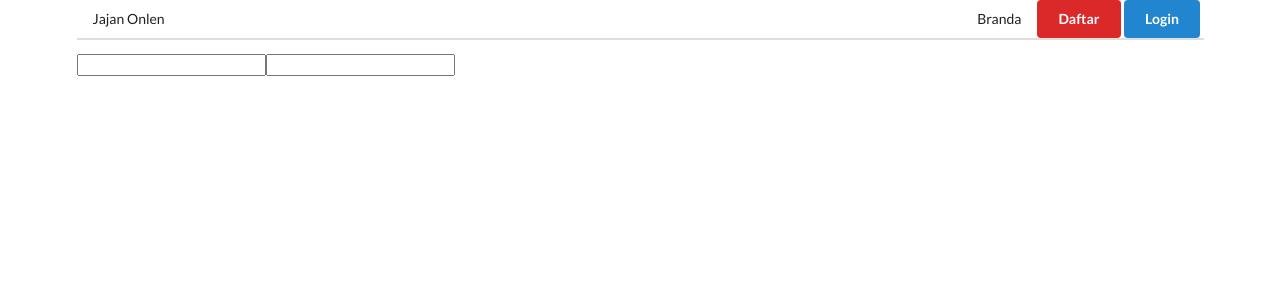
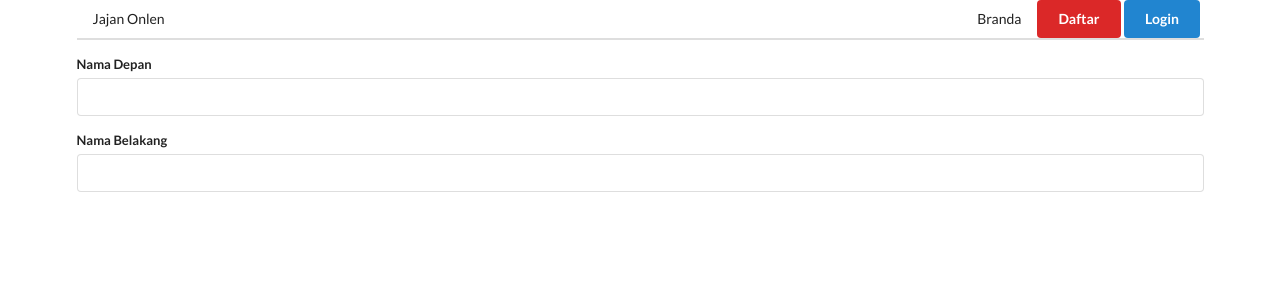
Before and after one commit to fahmi-arff/Jajan-comerce, a React (Create React App) app in the folder client/: page /profile/create in a window 1280 px wide. Shown: the top 300 px of the page. Built offline with nearby package versions, Linux system fonts and the light colour scheme.

Commit message:
customizing form fields

```diff
--- a/client/src/components/profileOnlen/CreateProfile.js
+++ b/client/src/components/profileOnlen/CreateProfile.js
@@ -2,14 +2,19 @@ import React from 'react';
 import { Field, reduxForm } from 'redux-form'
 
 class CreateProfile extends React.Component {
-  renderInput({ input }){
-    return <input {...input}/>
+  renderInput({ input, label }){
+    return (
+      <div className="field">
+        <label>{label}</label>
+        <input {...input} />
+      </div>
+    )
   }
   render() {
     return (
-      <form>
-        <Field name="Nama Depan" component={this.renderInput} />
-        <Field name="Nama Belakang" component={this.renderInput} />
+      <form className="ui form">
+        <Field name="Nama Depan" component={this.renderInput} label="Nama Depan" />
+        <Field name="Nama Belakang" component={this.renderInput} label="Nama Belakang" />
       </form>
     )
   }
```
